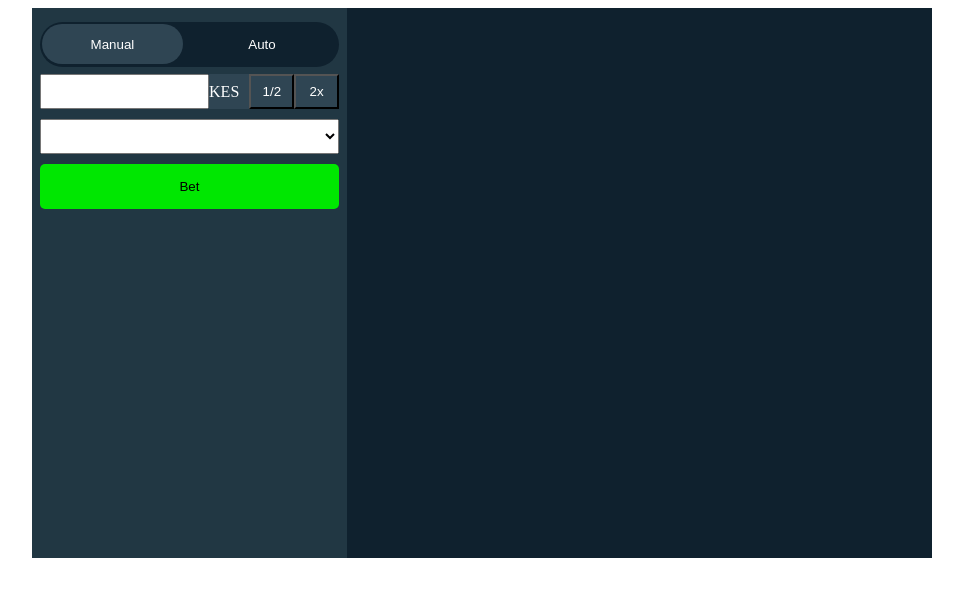
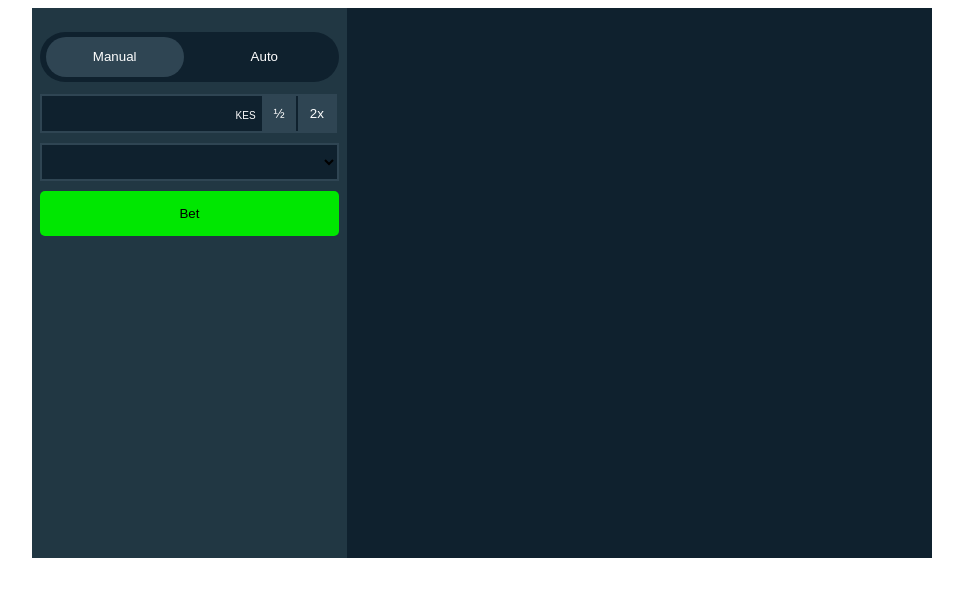
Before and after one commit to badakomora/goal, a React (Create React App) app: page / in a window 1280 px wide. Shown: the top 596 px of the page, without its empty margins (158-1121 px from the left). Built offline with nearby package versions, Linux system fonts and the light colour scheme.

Commit message:
first commit

```diff
--- a/src/components/BetButton.tsx
+++ b/src/components/BetButton.tsx
@@ -5,7 +5,7 @@ export const BetButton = () => {
         betbutton:css({
             width:"100%",
             height:"45px",
-            marginTop:"10px"
+            marginTop:"10px",
         }),
         button:css({
             width:"100%",
--- a/src/components/BetInput.tsx
+++ b/src/components/BetInput.tsx
@@ -4,60 +4,83 @@ import { css } from "@emotion/react"
 export const BetInput = () => {
     const betinput = ({
         betinput:css({
-            width:"100%",
+            width:"98%",
             height:"35px",
             background: "#2f4553",
+            border:"#2f4553 2px solid",
+             marginTop:"10px",
         }),
         wrap:css({
             display:"flex",
+            justifyContent:"space-between",
             height:"100%",
+            width:"100%",
+            // background:"white",
+            background:"#0f212e"
         }),
         inputwrap:css({
             display:"flex",
-            width:"70%",
+            justifyContent:"space-between",
+            width:"75%",
             height:"100%",
-            margin:"auto",
+            // border:"#2f4553 2px solid",
+            // background:"white"
+            background:"#0f212e"
         }),
-        inputbuttons:css({
+        buttonswrap:css({
             display:"flex",
-            width:"30%",
+            width:"25%",
             height:"100%",
+            // border:"#2f4553 2px solid",
         }),
         input:css({
-            width:"80%",
+            width:"85%",
+            border:"none",
+            background:"#0f212e"
         }),
-        amounticon:css({
+        iconwrap:css({
             margin:"auto",
+            width:"15%",
+            textAlign:"center"
+        }),
+        icon:css({
+            width:"15%",
             color:"white",
-            width:"20%",
+            fontFamily:"Sans-serif",
+            fontSize:"10px",
         }),
         amounthalf:css({
             background: "#2f4553",
             width:"50%",
             height:"100%",
-            color:"white"
+            color:"white",
+            border:"none",
+            fontFamily:"Sans-serif",
+            borderRight: "2px solid #0f212e",
         }),
         amountdouble:css({
             background: "#2f4553",
             width:"50%",
             height:"100%",
-            color:"white"
+            color:"white",
+            border:"none",
+            fontFamily:"Sans-serif",
         })
     })
     return(
         <div css={betinput.betinput}>
-            <div className="amountlabel">
+            {/* <div className="amountlabel">
 
-            </div>
+            </div> */}
             <div css={betinput.wrap}>
                 <div css={betinput.inputwrap}>
                     <input css={betinput.input} type="number" />
-                    <div css={betinput.amounticon}>
-                        <span>KES</span>
+                    <div css={betinput.iconwrap}>
+                        <span css={betinput.icon}>KES</span>
                     </div>
                 </div>
-                <div css={betinput.inputbuttons}>
-                    <button css={betinput.amounthalf}>1/2</button>
+                <div css={betinput.buttonswrap}>
+                    <button css={betinput.amounthalf}>&frac12;</button>
                     <button css={betinput.amountdouble}>2x</button>
                 </div>
             </div>
--- a/src/components/MinesInput.tsx
+++ b/src/components/MinesInput.tsx
@@ -5,12 +5,15 @@ export const MinesInput = () =>{
     const minesinput = ({
         minesinput:css({
             width:"100%",
-            height:"35px",
-            marginTop:"10px"
+            height:"38px",
+            marginTop:"10px",
+
         }),
         input:css({
             width:"100%",
-            height:"100%"
+            height:"100%",
+            background:"#0f212e",
+            border:"#2f4553 2px solid",
         })
     })
     return(
--- a/src/components/Tabs.tsx
+++ b/src/components/Tabs.tsx
@@ -5,32 +5,35 @@ export const Tabs = () =>{
         tabs:css({
             height:"10%",
             width:"100%",
+            marginTop:"10px",
         }),
         wrap:css({
             background:"#0f212e",
             width:"100%",
-            height:"45px",
+            height:"50px",
             display: "flex",
             justifyContent:"center",
             borderRadius:" 3rem",
 
         }),
         manualTab: css({
-            width: "47%",
+            width: "46%",
             height:"40px",
             background: "#2f4553",
             borderRadius: "4.5rem",
             border:"none",
             margin:"auto",
-            color:"white"
+            color:"white",
+            fontFamily:"Sans-serif",
         }),
         autoTab: css({
-            width: "50%",
+            width: "46%",
             borderRadius: "4.5rem",
             background:"transparent",
             border:"none",
             margin:"auto",
             color:"white",
+            fontFamily:"Sans-serif",
         }),
     })
     return(
```
